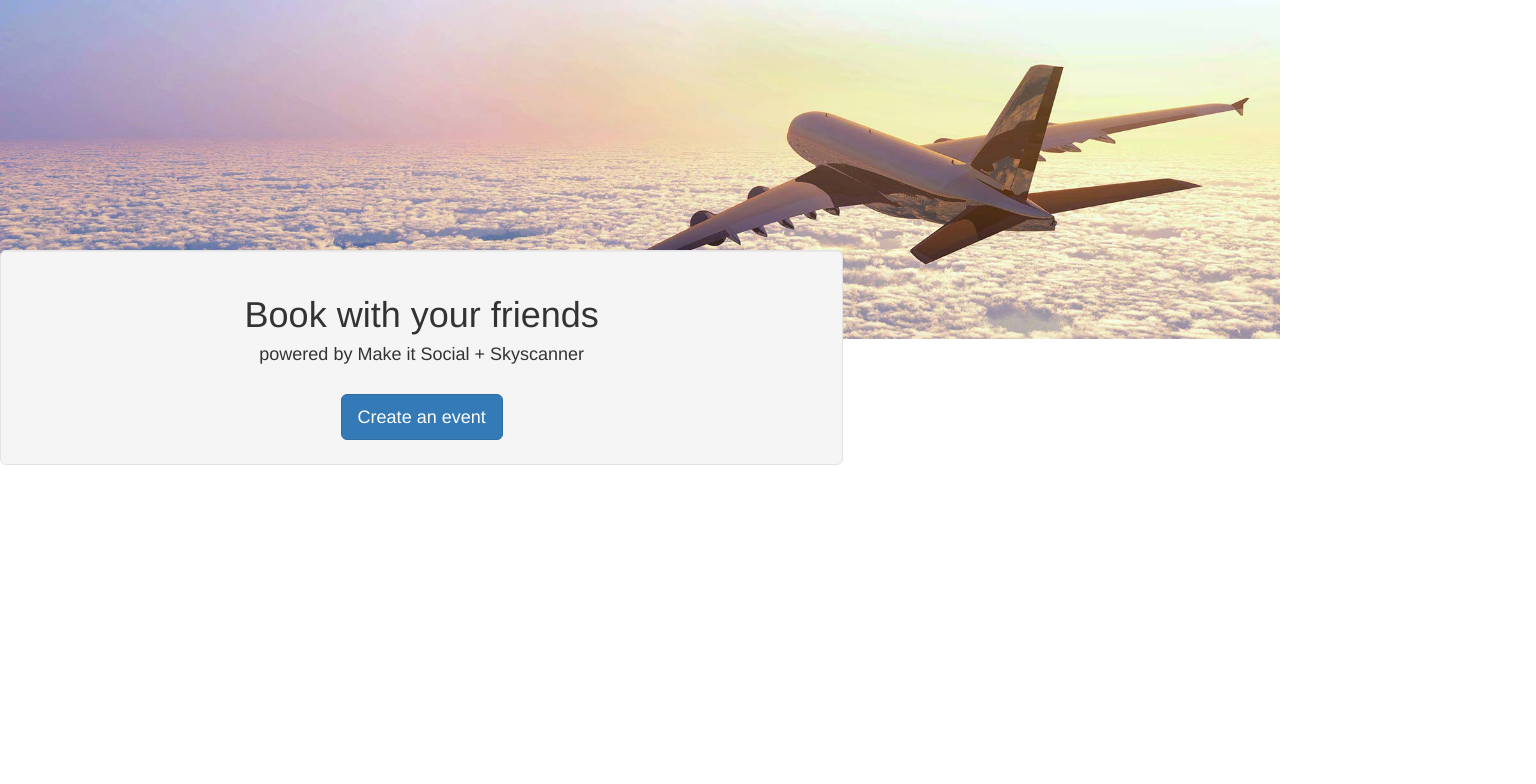
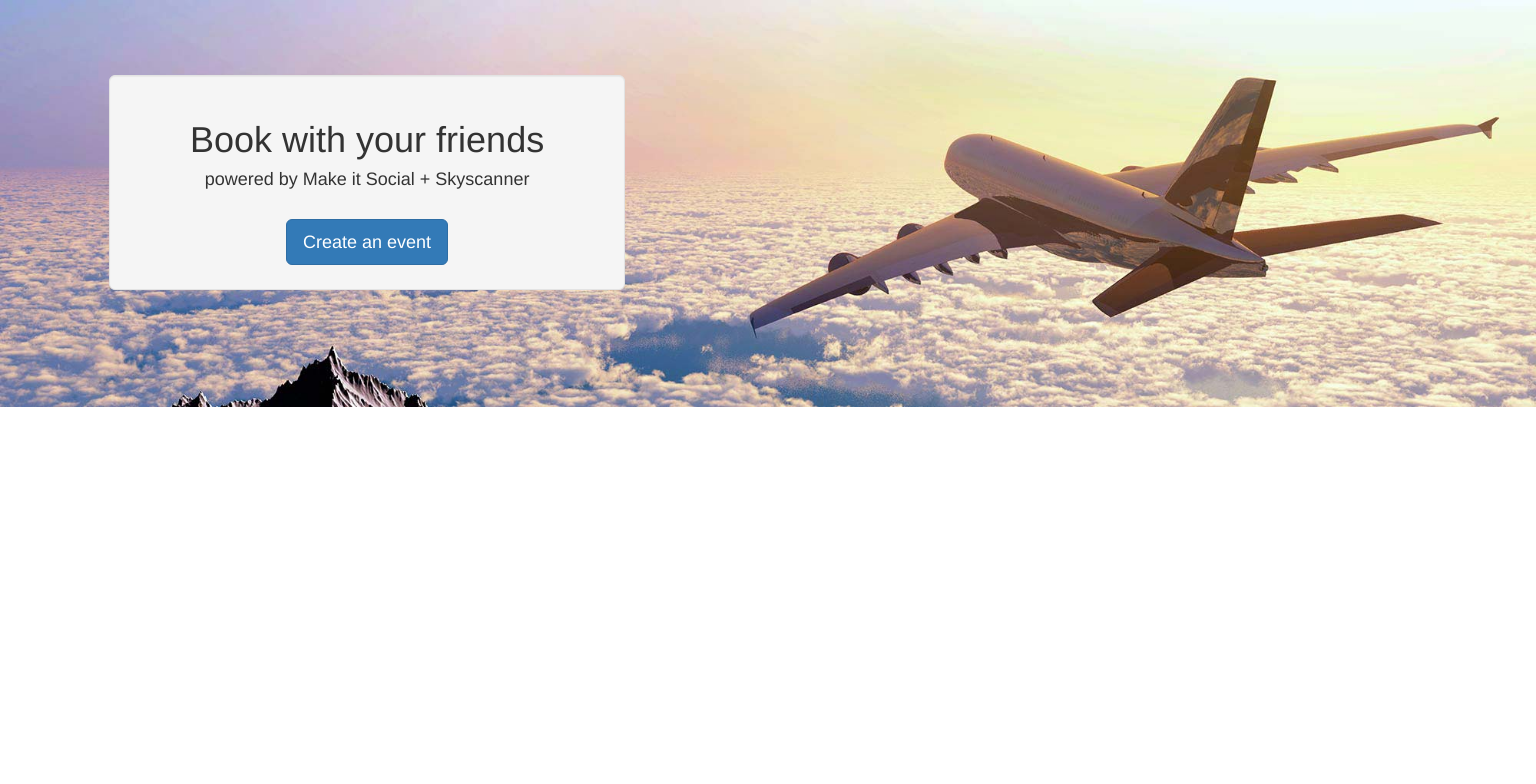
Before and after one commit to Dalimil/Skyscanner-Hackday, a plain HTML site: page app/static/index.html in a window 1280 px wide. Shown: the top 784 px of the page, 1536 px wide, since content can reach past the window. Drawn offline with nearby package versions, Linux system fonts and the light colour scheme; some packages are replaced by stand-ins of ours; no server answers.

Commit message:
Change logo dimensions

```diff
--- a/app/static/index.html
+++ b/app/static/index.html
@@ -18,17 +18,19 @@
 	</head>
 
 	<body>
-		<img src="img/background.jpg" style="position: absolute;width: 100%; left: 0px; top: 0px; z-index: -1;"> <!--style="background-image: url('img/background.jpg')">-->
+		<img src="img/background.jpg" style="position: absolute;width: 120%; left: 0px; top: 0px; z-index: -1;"> <!--style="background-image: url('img/background.jpg')">-->
 		<div class="row">
-			<div class="col-sm-8">
-			<div class="well well-lg" style="margin-top:250px; text-align:center;">
+			<div class="col-sm-1"> </div>
+			<div class="col-sm-5">
+			<div class="well well-lg" style="margin-top:75px; text-align:center;">
 				<h1>Book with your friends</h1>
 				<h4>powered by Make it Social + Skyscanner</h4><br />
 				<button type="button" class="btn btn-primary btn-lg" onClick="getElementById('create').style='';javascript:window.location.href='#create';">Create an event</button>
 			</div>
 			</div>
+			<div class="col-sm-6"></div>
 		</div>
-
+		<br /><br /><br /><br /><br /><br /><br />
 		<div class="container" ng-app="MyApp" style="margin-top:50px">
 			<!-- Book -->
 			<div id="create" style="visibility: hidden" ng-controller="AdminCtrl">
@@ -173,7 +175,7 @@
 									if (data.xid){
 										$scope.products.push(data);
 										console.log('New product:',data);
-										window.location.replace("/success?xid="+r.xid);
+										window.location.replace("/booking?xid="+r.xid);
 									} else {
 										var ds = JSON.stringify(data,null,4);
 										console.log(ds);
```
